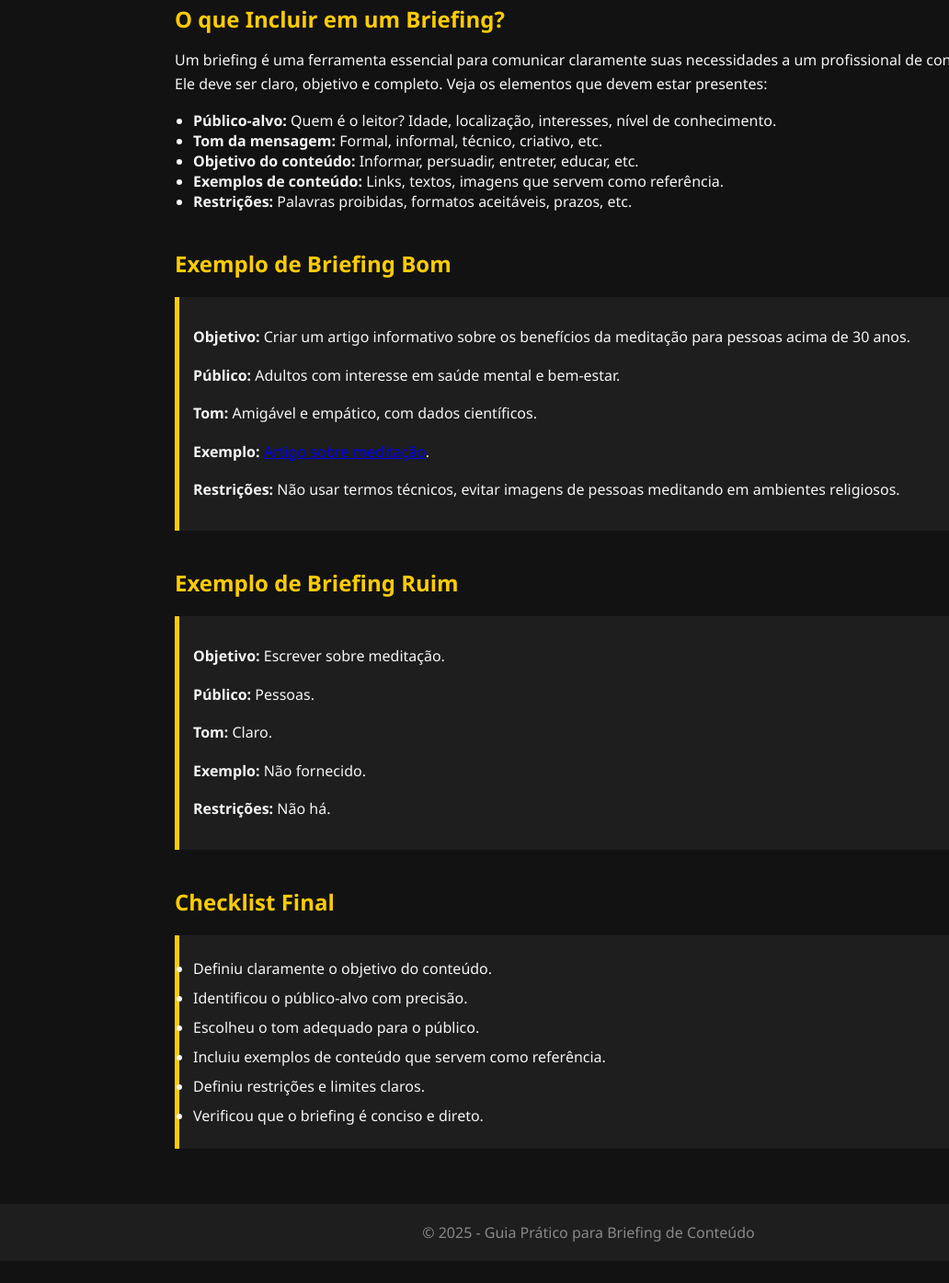
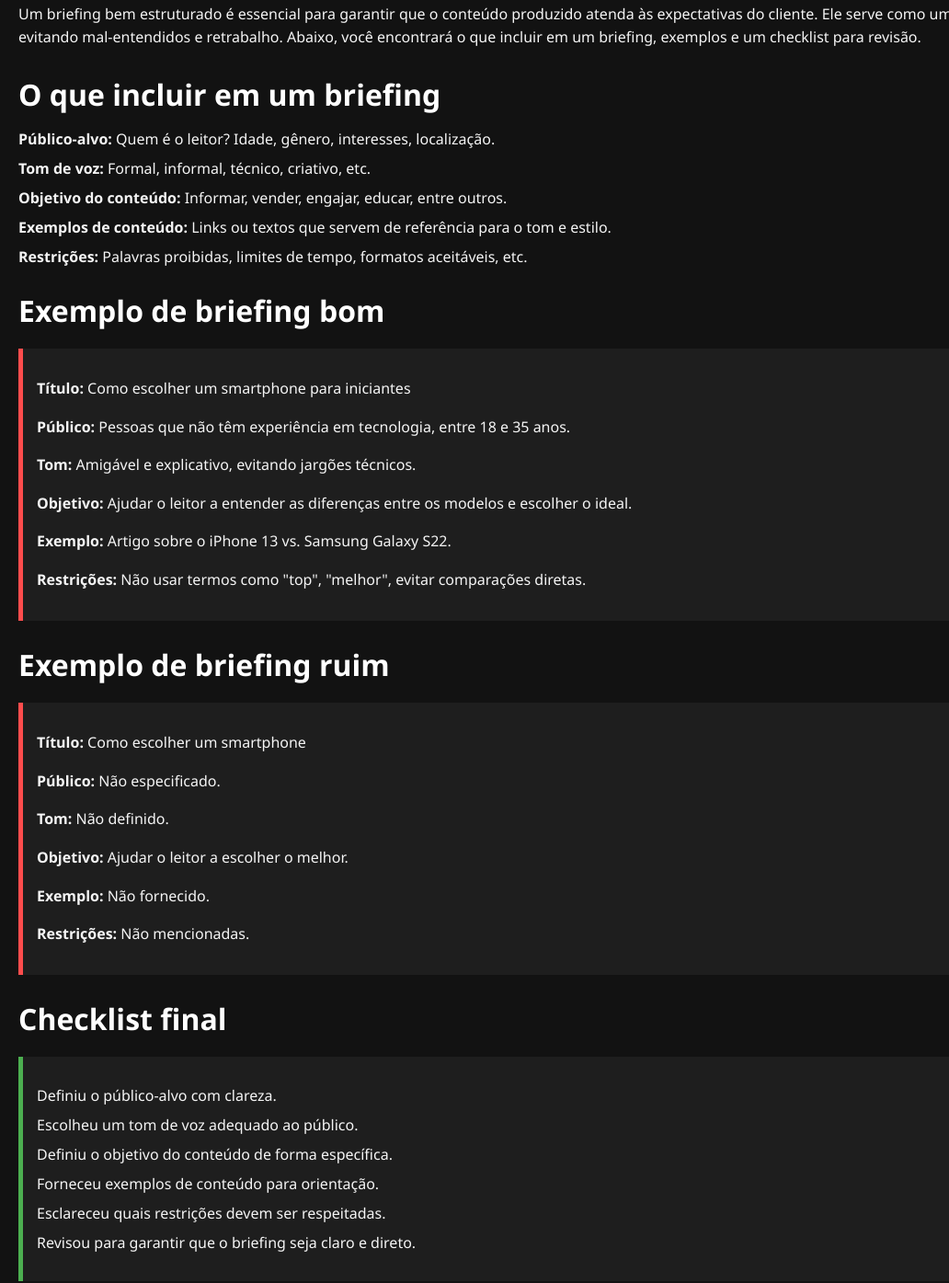
Before and after one commit to maicontsuda/asura, a website: page site/briefing.html in a window 1280 px wide. Shown: the part 119-1514 px from the top of the page at 92% size, without its empty margins (0-1032 px from the left). Before the commit the page ends 1490 px from the top, so only its background shows below. Drawn offline with Linux system fonts and the light colour scheme.

Commit message:
site: briefing.html

```diff
--- a/site/briefing.html
+++ b/site/briefing.html
@@ -9,129 +9,109 @@
             background-color: #121212;
             color: #f5f5f5;
             margin: 0;
-            padding: 0;
+            padding: 20px;
         }
 
-        header {
-            background-color: #1e1e1e;
-            padding: 20px 0;
-            text-align: center;
+        h1, h2, h3 {
+            color: #ffffff;
         }
 
-        header h1 {
-            margin: 0;
-            font-size: 2rem;
-        }
-
-        main {
-            padding: 20px;
-            max-width: 900px;
-            margin: auto;
-        }
-
-        section {
-            margin-bottom: 40px;
+        h1 {
+            font-size: 2.5em;
+            margin-bottom: 20px;
         }
 
         h2 {
-            color: #ffcc00;
+            font-size: 2em;
+            margin-bottom: 15px;
+        }
+
+        h3 {
+            font-size: 1.5em;
             margin-bottom: 10px;
         }
 
         p {
+            font-size: 1em;
             line-height: 1.6;
-        }
-
-        ul, ol {
-            margin: 10px 0;
-            padding-left: 20px;
         }
 
         .exemplo {
             background-color: #1e1e1e;
             padding: 15px;
-            border-left: 5px solid #ffcc00;
+            border-left: 5px solid #ff4d4d;
             margin: 20px 0;
         }
 
         .checklist {
             background-color: #1e1e1e;
             padding: 15px;
-            border-left: 5px solid #ffcc00;
+            border-left: 5px solid #4caf50;
             margin: 20px 0;
         }
 
-        .checklist ul {
+        ul {
+            list-style-type: none;
             padding-left: 0;
         }
 
-        .checklist li {
-            margin: 10px 0;
+        li {
+            margin-bottom: 10px;
         }
 
-        footer {
-            text-align: center;
-            padding: 20px;
-            background-color: #1e1e1e;
-            color: #888;
+        a {
+            color: #00bcd4;
+            text-decoration: none;
+        }
+
+        a:hover {
+            text-decoration: underline;
         }
     </style>
 </head>
 <body>
-    <header>
     <h1>Como Escrever um Briefing Eficaz para Pedir Conteúdo</h1>
-    </header>
-    <main>
-        <section>
-            <h2>O que Incluir em um Briefing?</h2>
-            <p>Um briefing é uma ferramenta essencial para comunicar claramente suas necessidades a um profissional de conteúdo. Ele deve ser claro, objetivo e completo. Veja os elementos que devem estar presentes:</p>
+    <p>Um briefing bem estruturado é essencial para garantir que o conteúdo produzido atenda às expectativas do cliente. Ele serve como um guia claro para o criador, evitando mal-entendidos e retrabalho. Abaixo, você encontrará o que incluir em um briefing, exemplos e um checklist para revisão.</p>
+
+    <h2>O que incluir em um briefing</h2>
     <ul>
-                <li><strong>Público-alvo:</strong> Quem é o leitor? Idade, localização, interesses, nível de conhecimento.</li>
-                <li><strong>Tom da mensagem:</strong> Formal, informal, técnico, criativo, etc.</li>
-                <li><strong>Objetivo do conteúdo:</strong> Informar, persuadir, entreter, educar, etc.</li>
-                <li><strong>Exemplos de conteúdo:</strong> Links, textos, imagens que servem como referência.</li>
-                <li><strong>Restrições:</strong> Palavras proibidas, formatos aceitáveis, prazos, etc.</li>
+        <li><strong>Público-alvo:</strong> Quem é o leitor? Idade, gênero, interesses, localização.</li>
+        <li><strong>Tom de voz:</strong> Formal, informal, técnico, criativo, etc.</li>
+        <li><strong>Objetivo do conteúdo:</strong> Informar, vender, engajar, educar, entre outros.</li>
+        <li><strong>Exemplos de conteúdo:</strong> Links ou textos que servem de referência para o tom e estilo.</li>
+        <li><strong>Restrições:</strong> Palavras proibidas, limites de tempo, formatos aceitáveis, etc.</li>
     </ul>
-        </section>
 
-        <section>
-            <h2>Exemplo de Briefing Bom</h2>
+    <h2>Exemplo de briefing bom</h2>
     <div class="exemplo">
-                <p><strong>Objetivo:</strong> Criar um artigo informativo sobre os benefícios da meditação para pessoas acima de 30 anos.</p>
-                <p><strong>Público:</strong> Adultos com interesse em saúde mental e bem-estar.</p>
-                <p><strong>Tom:</strong> Amigável e empático, com dados científicos.</p>
-                <p><strong>Exemplo:</strong> <a href="https://exemplo.com/meditação">Artigo sobre meditação</a>.</p>
-                <p><strong>Restrições:</strong> Não usar termos técnicos, evitar imagens de pessoas meditando em ambientes religiosos.</p>
+        <p><strong>Título:</strong> Como escolher um smartphone para iniciantes</p>
+        <p><strong>Público:</strong> Pessoas que não têm experiência em tecnologia, entre 18 e 35 anos.</p>
+        <p><strong>Tom:</strong> Amigável e explicativo, evitando jargões técnicos.</p>
+        <p><strong>Objetivo:</strong> Ajudar o leitor a entender as diferenças entre os modelos e escolher o ideal.</p>
+        <p><strong>Exemplo:</strong> Artigo sobre o iPhone 13 vs. Samsung Galaxy S22.</p>
+        <p><strong>Restrições:</strong> Não usar termos como "top", "melhor", evitar comparações diretas.</p>
     </div>
-        </section>
 
-        <section>
-            <h2>Exemplo de Briefing Ruim</h2>
+    <h2>Exemplo de briefing ruim</h2>
     <div class="exemplo">
-                <p><strong>Objetivo:</strong> Escrever sobre meditação.</p>
-                <p><strong>Público:</strong> Pessoas.</p>
-                <p><strong>Tom:</strong> Claro.</p>
+        <p><strong>Título:</strong> Como escolher um smartphone</p>
+        <p><strong>Público:</strong> Não especificado.</p>
+        <p><strong>Tom:</strong> Não definido.</p>
+        <p><strong>Objetivo:</strong> Ajudar o leitor a escolher o melhor.</p>
         <p><strong>Exemplo:</strong> Não fornecido.</p>
-                <p><strong>Restrições:</strong> Não há.</p>
+        <p><strong>Restrições:</strong> Não mencionadas.</p>
     </div>
-        </section>
 
-        <section>
-            <h2>Checklist Final</h2>
+    <h2>Checklist final</h2>
     <div class="checklist">
         <ul>
-                    <li>Definiu claramente o objetivo do conteúdo.</li>
-                    <li>Identificou o público-alvo com precisão.</li>
-                    <li>Escolheu o tom adequado para o público.</li>
-                    <li>Incluiu exemplos de conteúdo que servem como referência.</li>
-                    <li>Definiu restrições e limites claros.</li>
-                    <li>Verificou que o briefing é conciso e direto.</li>
+            <li>Definiu o público-alvo com clareza.</li>
+            <li>Escolheu um tom de voz adequado ao público.</li>
+            <li>Definiu o objetivo do conteúdo de forma específica.</li>
+            <li>Forneceu exemplos de conteúdo para orientação.</li>
+            <li>Esclareceu quais restrições devem ser respeitadas.</li>
+            <li>Revisou para garantir que o briefing seja claro e direto.</li>
         </ul>
     </div>
-        </section>
-    </main>
-    <footer>
-        &copy; 2025 - Guia Prático para Briefing de Conteúdo
-    </footer>
 </body>
 </html>
```
Lines whose indentation alone changed are shown as unchanged.
